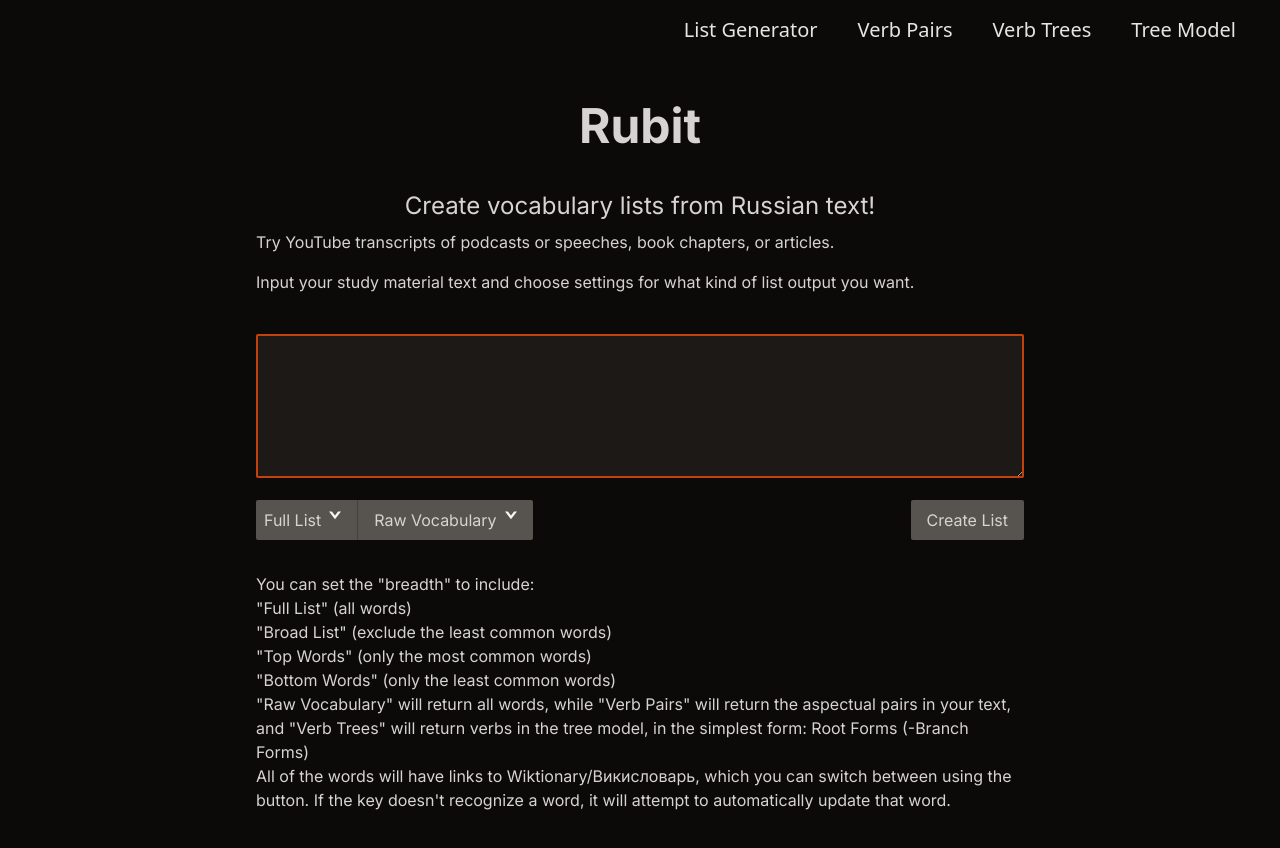
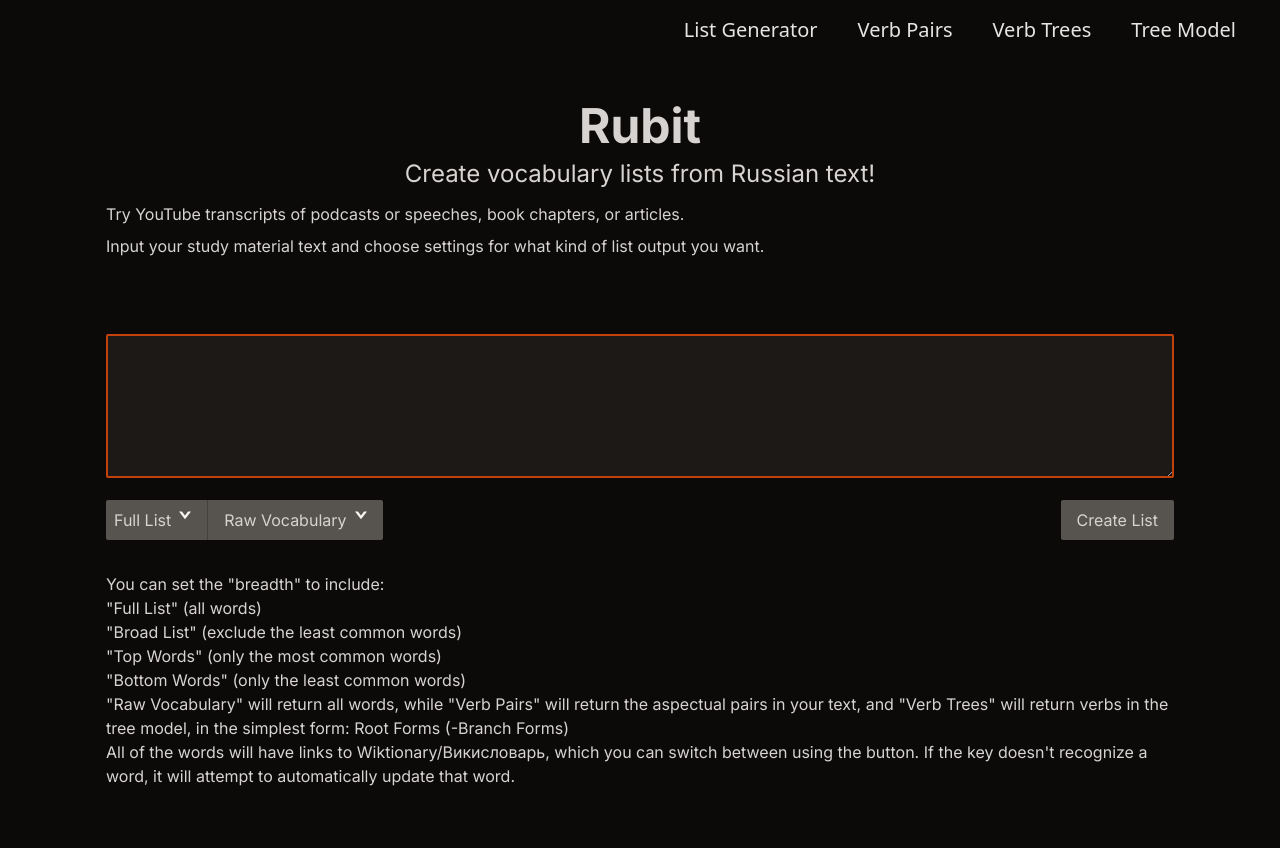
Before and after one commit to Noah3141/rubit_frontend, a Next.js app: page / in a window 1280 px wide. Shown: the top 848 px of the page. Built offline with nearby package versions, Linux system fonts and the light colour scheme.

Commit message:
Little bit better placeholder texts

```diff
--- a/src/pages/index.tsx
+++ b/src/pages/index.tsx
@@ -71,20 +71,20 @@ const Home: NextPage = () => {
             </Head>
             <Header />
             <main className="min-h-screen bg-stone-950 p-2 pb-16 pt-8 font-main  text-stone-300 sm:flex sm:flex-col sm:items-center sm:p-8">
-                <div className="px-4 transition-all duration-200 sm:w-[600px] md:w-[700px] lg:w-[800px]">
-                    <section>
+                <div className="px-4 transition-all duration-200 sm:w-[600px] md:w-[700px] lg:w-[900px] xl:w-[1100px]">
+                    <section className="mb-8 sm:mb-16">
                         <h1 className="mb-2 mt-2 text-center text-5xl font-bold">
                             Rubit
                         </h1>
-                        <div className="py-8">
-                            <h3 className="text-center text-2xl">
-                                Create vocabulary lists from Russian text!
-                            </h3>
-                            <p className="py-2">
+                        <h3 className="text-center text-2xl">
+                            Create vocabulary lists from Russian text!
+                        </h3>
+                        <div className="py-2">
+                            <p className="py-1">
                                 Try YouTube transcripts of podcasts or speeches,
                                 book chapters, or articles.
                             </p>
-                            <p className="py-2">
+                            <p className="py-1">
                                 Input your study material text and choose
                                 settings for what kind of list output you want.
                             </p>
```
